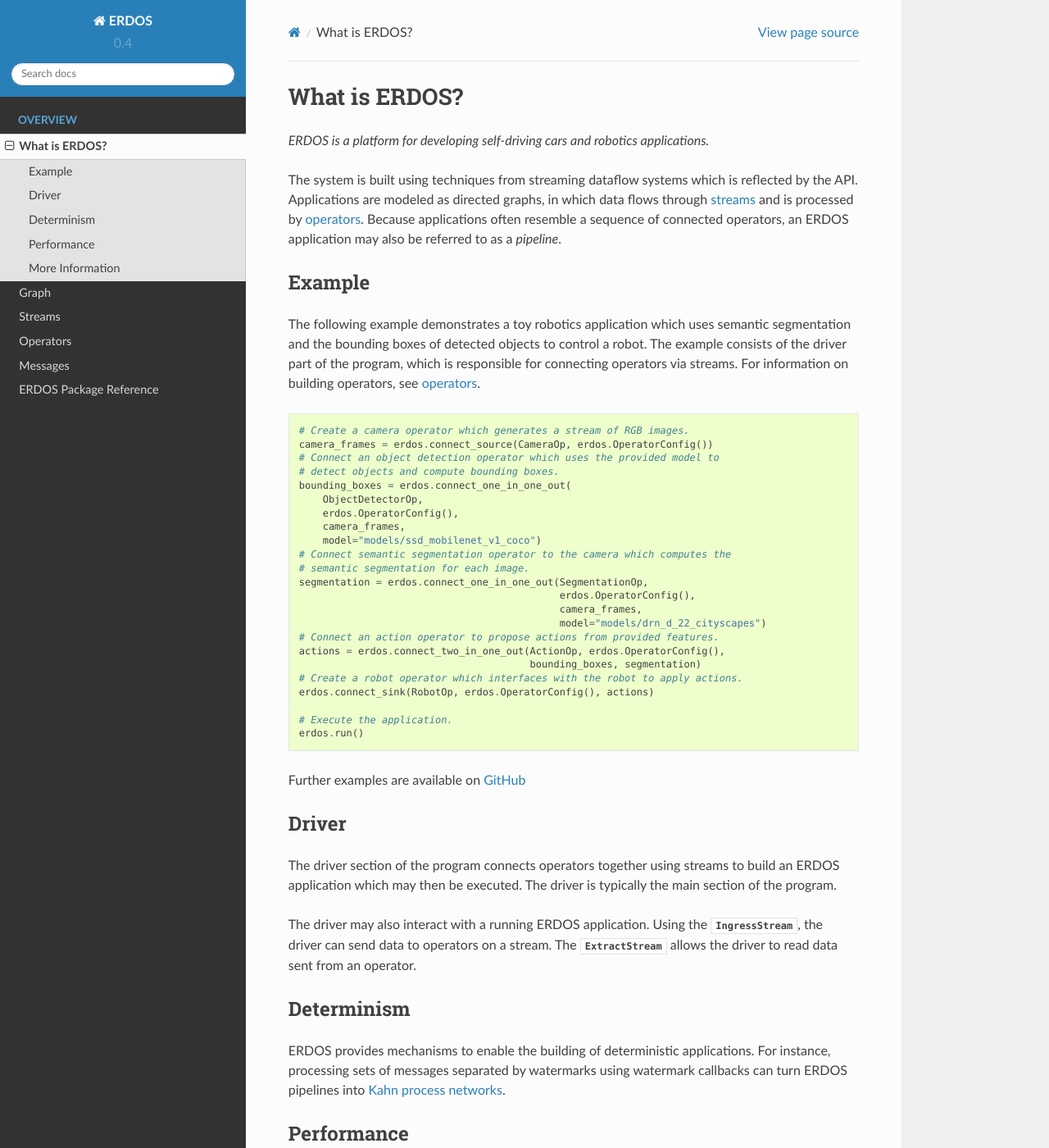
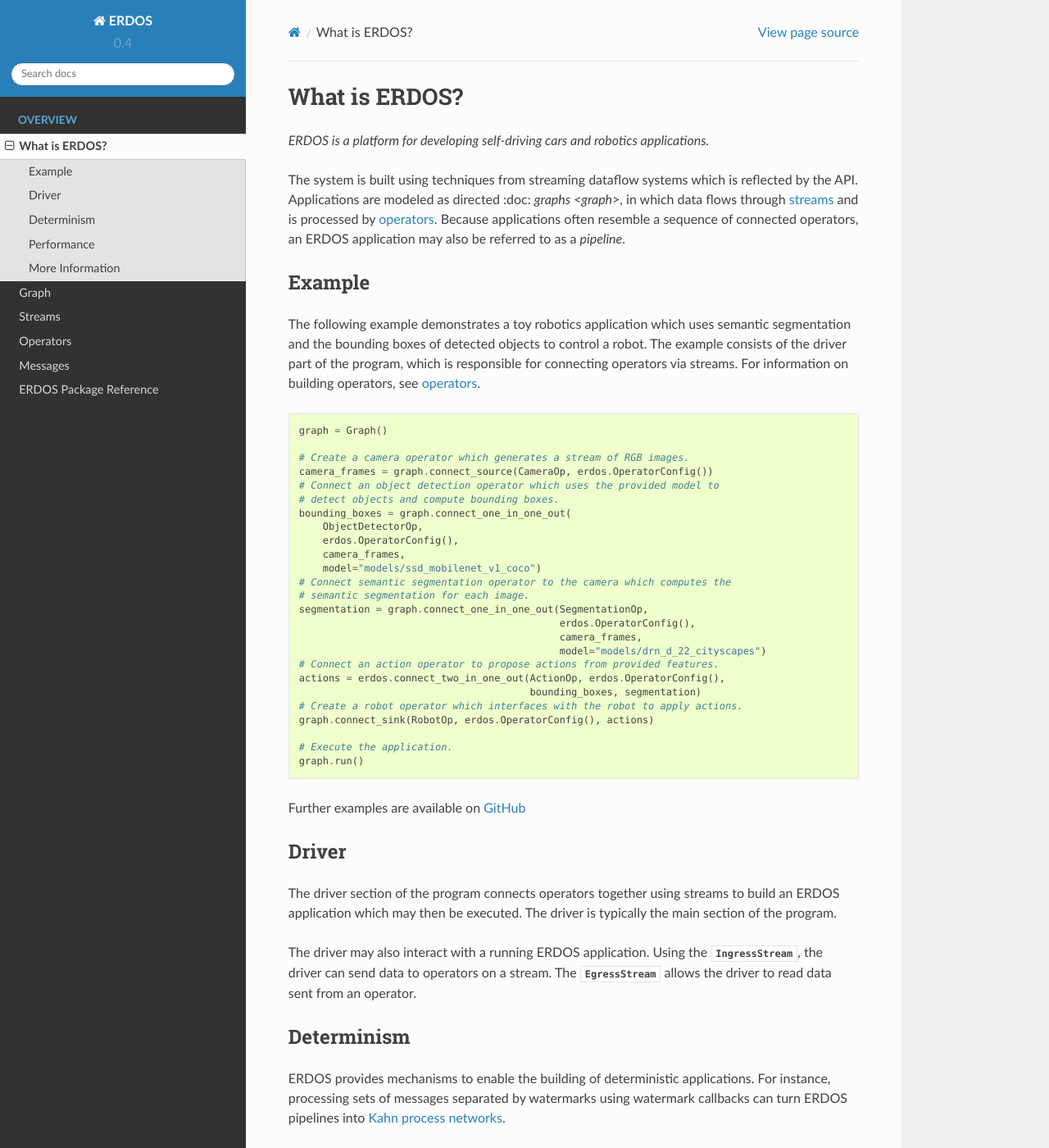
Before and after one commit to erdos-project/erdos, a Sphinx documentation site: the page built from python/doc/source/intro.rst, in a window 1280 px wide and 1400 px high. Shown: the whole window at 82% size. Built offline with Sphinx 7.4.7 and the Read the Docs theme 2.0.0, drawn with Linux system fonts in a browser that asks for light colours.

Commit message:
Fix Python docs

```diff
--- a/python/doc/source/conf.py
+++ b/python/doc/source/conf.py
@@ -65,6 +65,10 @@
     "PyReadStream": "erdos.internal.PyReadStream",
     "PyOperatorStream": "erdos.internal.PyOperatorStream",
     "PyStream": "erdos.internal.PyStream",
+    "PyIngressStream": "erdos.internal.PyIngressStream",
+    "PyEgressStream": "erdos.internal.PyEgressStream",
+    "PyLoopStream": "erdos.internal.PyLoopStream",
+    "PyGraph": "erdos.internal.PyGraph",
 }
 
 mock_erdos_internal = mock.Mock()
--- a/python/doc/source/graph.rst
+++ b/python/doc/source/graph.rst
@@ -2,3 +2,4 @@
 ========
 
 .. autoclass:: erdos.Graph
+    :members:
--- a/python/doc/source/intro.rst
+++ b/python/doc/source/intro.rst
@@ -6,8 +6,8 @@
 
 The system is built using techniques from streaming dataflow systems which is
 reflected by the API.
-Applications are modeled as directed graphs, in which data flows through
-:doc:`streams <streams>` and is processed by :doc:`operators <operators>`.
+Applications are modeled as directed :doc: `graphs <graph>`, in which data flows
+through :doc:`streams <streams>` and is processed by :doc:`operators <operators>`.
 Because applications often resemble a sequence of connected operators,
 an ERDOS application may also be referred to as a *pipeline*.
 
@@ -24,18 +24,20 @@
 
 .. code-block:: python
 
+  graph = Graph()
+
   # Create a camera operator which generates a stream of RGB images.
-  camera_frames = erdos.connect_source(CameraOp, erdos.OperatorConfig())
+  camera_frames = graph.connect_source(CameraOp, erdos.OperatorConfig())
   # Connect an object detection operator which uses the provided model to
   # detect objects and compute bounding boxes.
-  bounding_boxes = erdos.connect_one_in_one_out(
+  bounding_boxes = graph.connect_one_in_one_out(
       ObjectDetectorOp,
       erdos.OperatorConfig(),
       camera_frames,
       model="models/ssd_mobilenet_v1_coco")
   # Connect semantic segmentation operator to the camera which computes the
   # semantic segmentation for each image.
-  segmentation = erdos.connect_one_in_one_out(SegmentationOp,
+  segmentation = graph.connect_one_in_one_out(SegmentationOp,
                                               erdos.OperatorConfig(),
                                               camera_frames,
                                               model="models/drn_d_22_cityscapes")
@@ -43,10 +45,10 @@
   actions = erdos.connect_two_in_one_out(ActionOp, erdos.OperatorConfig(),
                                          bounding_boxes, segmentation)
   # Create a robot operator which interfaces with the robot to apply actions.
-  erdos.connect_sink(RobotOp, erdos.OperatorConfig(), actions)
+  graph.connect_sink(RobotOp, erdos.OperatorConfig(), actions)
 
   # Execute the application.
-  erdos.run()
+  graph.run()
 
 Further examples are available on
 `GitHub <https://github.com/erdos-project/erdos/tree/master/python/examples>`_
@@ -62,7 +64,7 @@
 The driver may also interact with a running ERDOS application.
 Using the :py:class:`.IngressStream`, the driver can send
 data to operators on a stream.
-The :py:class:`.ExtractStream` allows the driver to read
+The :py:class:`.EgressStream` allows the driver to read
 data sent from an operator.
 
 
@@ -95,7 +97,7 @@
 
 You can export the dataflow graph as a
 `DOT file <https://en.wikipedia.org/wiki/DOT_(graph_description_language)>`_
-by setting the ``graph_filename`` argument in :py:func:`erdos.run`.
+by setting the ``graph_filename`` argument in :py:func:`.run`.
 
 
 More Information
--- a/python/doc/source/package_reference.rst
+++ b/python/doc/source/package_reference.rst
@@ -2,4 +2,4 @@
 =======================
 
 .. automodule:: erdos
-   :members: profile_method,
+   :members: profile_method
```
Also changed, not shown: 4 other files.
